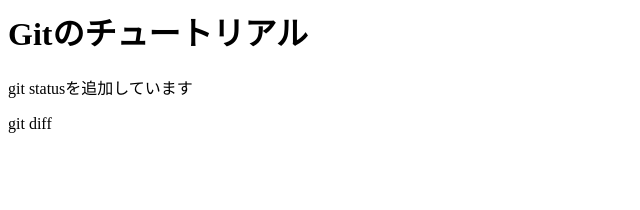
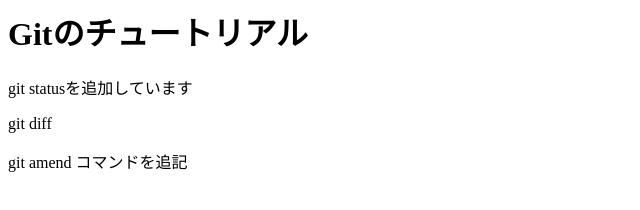
Before and after one commit to oda1211/git_tutorial, a plain HTML site: page index.html in a window 1280 px wide. Shown: the whole page, without its empty margins (0-640 px from the left). Drawn offline with Linux system fonts and the light colour scheme.

Commit message:
git amendコマンドを追記

```diff
--- a/index.html
+++ b/index.html
@@ -1,4 +1,4 @@
 <h1>Gitのチュートリアル</h1>
 <p>git statusを追加しています</p>
-
 <p>git diff</p>
+<p>git amend コマンドを追記</p>
```
